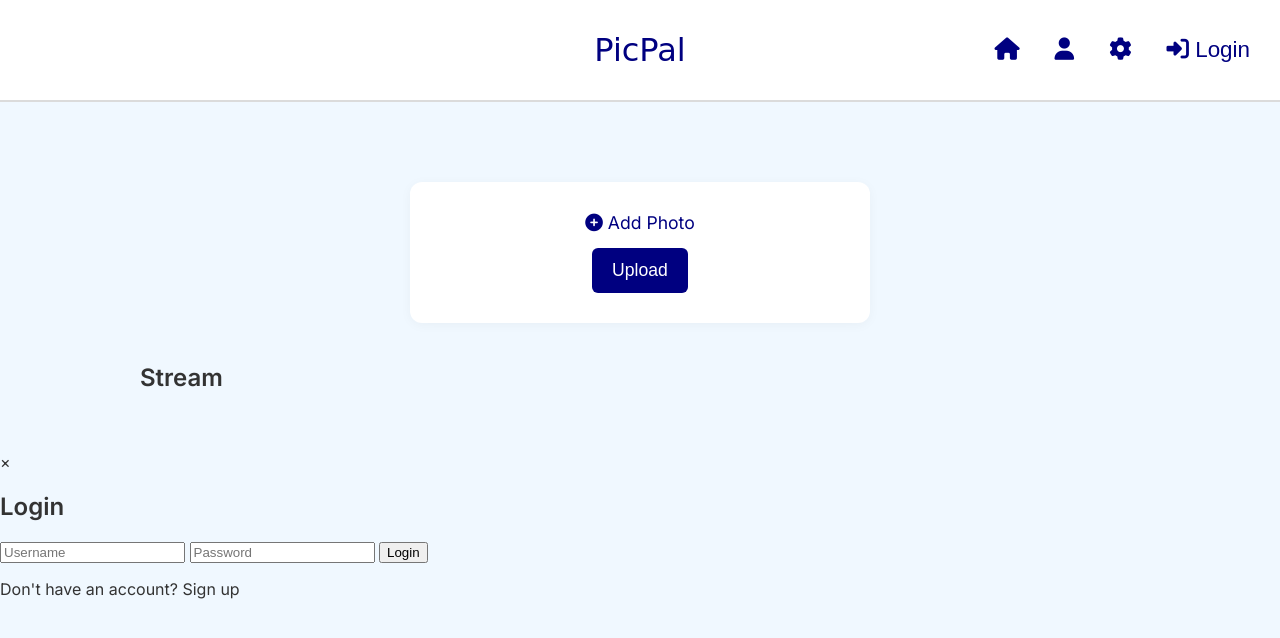
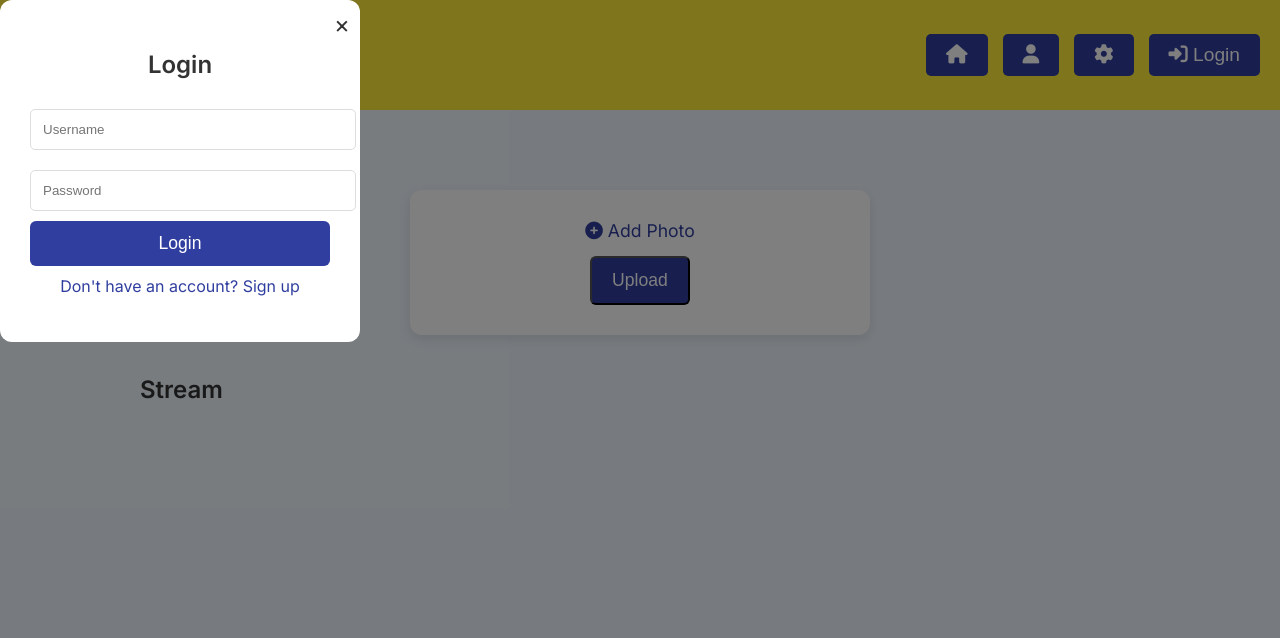
Before and after one commit to Shaanpat16/PicPal, a website: page views/index.html in a window 1280 px wide. Both pictures are taken after a click on the button "Login". Drawn offline with Linux system fonts and the light colour scheme; no server answers.

Commit message:
Update styles.css

```diff
--- a/public/css/styles.css
+++ b/public/css/styles.css
@@ -1,18 +1,19 @@
+/* Global Styles */
 body {
   font-family: 'Inter', sans-serif;
   margin: 0;
   padding: 0;
-  background-color: #f0f8ff;
+  background-color: #f0f8ff; /* Light baby blue */
   color: #333;
 }
 
+/* Header Styles */
 header {
-  background-color: #ffffff;
-  border-bottom: 2px solid #dbdbdb;
-  padding: 15px 20px;
+  background-color: #ffeb3b; /* Bright yellow for the header */
+  padding: 20px;
   display: flex;
+  justify-content: space-between;
   align-items: center;
-  justify-content: center;
   position: sticky;
   top: 0;
   z-index: 10;
@@ -22,37 +23,38 @@ header {
 .logo {
   font-family: 'Pacifico', cursive;
   font-size: 2rem;
-  color: #000080;
+  color: #303f9f; /* Navy blue for logo */
+  padding: 10px;
 }
 
 nav {
   display: flex;
   gap: 15px;
-  position: absolute;
-  right: 20px;
 }
 
 nav button {
-  background: none;
+  background-color: #303f9f; /* Navy blue buttons */
+  color: white;
+  font-size: 1.2rem;
+  padding: 10px 20px;
   border: none;
-  color: #000080;
-  font-size: 1.4rem;
-  padding: 10px;
+  border-radius: 5px;
   cursor: pointer;
-  border-radius: 5px;
   transition: background-color 0.3s;
 }
 
 nav button:hover {
-  background-color: #e0e0e0;
+  background-color: #1e3a8a; /* Darker blue on hover */
 }
 
+/* Main Layout */
 main {
   padding: 40px 20px;
   max-width: 1000px;
   margin: 0 auto;
 }
 
+/* Upload Section */
 #uploadSection {
   margin: 40px auto;
   text-align: center;
@@ -60,13 +62,13 @@ main {
   background-color: white;
   padding: 30px;
   border-radius: 12px;
-  box-shadow: 0 2px 12px rgba(0, 0, 0, 0.04);
+  box-shadow: 0 4px 12px rgba(0, 0, 0, 0.1);
 }
 
 .upload-label {
   display: block;
   font-size: 1.1rem;
-  color: #000080;
+  color: #303f9f; /* Navy blue */
   margin-bottom: 15px;
   cursor: pointer;
 }
@@ -76,9 +78,8 @@ input[type="file"] {
 }
 
 #uploadBtn {
-  background-color: #000080;
+  background-color: #303f9f;
   color: white;
-  border: none;
   padding: 12px 20px;
   font-size: 1.1rem;
   border-radius: 6px;
@@ -87,9 +88,10 @@ input[type="file"] {
 }
 
 #uploadBtn:hover {
-  background-color: #004085;
+  background-color: #1e3a8a; /* Darker blue on hover */
 }
 
+/* Photo Grid */
 .photo-grid {
   display: grid;
   grid-template-columns: repeat(auto-fill, minmax(250px, 1fr));
@@ -97,37 +99,117 @@ input[type="file"] {
   margin-top: 20px;
 }
 
+/* Image Card */
 .imageCard {
   background-color: white;
-  border-radius: 10px;
-  padding: 15px;
-  box-shadow: 0 2px 8px rgba(0, 0, 0, 0.1);
+  border-radius: 12px;
+  padding: 20px;
+  box-shadow: 0 4px 10px rgba(0, 0, 0, 0.1);
+  transition: transform 0.3s;
+}
+
+.imageCard:hover {
+  transform: scale(1.05); /* Slight zoom effect on hover */
 }
 
 .imageCard img {
   width: 100%;
   height: auto;
-  border-radius: 8px;
+  border-radius: 10px;
 }
 
+/* User info */
 .username {
   font-weight: 600;
   margin-top: 10px;
+  font-size: 1rem;
+  color: #303f9f;
 }
 
+/* Buttons in Image Cards */
 .deleteBtn,
 .likeBtn {
   margin-top: 10px;
   padding: 6px 12px;
-  font-size: 0.9rem;
+  font-size: 1rem;
   border: none;
-  background-color: #4caf50;
-  color: white;
+  border-radius: 5px;
   cursor: pointer;
   transition: background-color 0.3s;
 }
 
+.deleteBtn {
+  background-color: #ed4956; /* Red for delete button */
+  color: white;
+}
+
+.likeBtn {
+  background-color: #4caf50; /* Green for like button */
+  color: white;
+}
+
 .deleteBtn:hover,
 .likeBtn:hover {
-  background-color: #45a049;
+  background-color: #45a049; /* Darker colors on hover */
 }
+
+/* Modal Styles */
+.modal {
+  display: none;
+  position: fixed;
+  z-index: 100;
+  left: 0;
+  top: 0;
+  width: 100%;
+  height: 100%;
+  background-color: rgba(0, 0, 0, 0.5);
+  align-items: center;
+  justify-content: center;
+}
+
+.modal-content {
+  background-color: white;
+  padding: 30px;
+  border-radius: 12px;
+  width: 300px;
+  text-align: center;
+  position: relative;
+}
+
+.close {
+  position: absolute;
+  top: 10px;
+  right: 10px;
+  font-size: 24px;
+  cursor: pointer;
+}
+
+input[type="text"],
+input[type="password"] {
+  width: 100%;
+  padding: 12px;
+  margin: 10px 0;
+  border: 1px solid #ddd;
+  border-radius: 5px;
+}
+
+#authActionBtn {
+  background-color: #303f9f;
+  color: white;
+  border: none;
+  padding: 12px 20px;
+  font-size: 1.1rem;
+  border-radius: 6px;
+  cursor: pointer;
+  width: 100%;
+}
+
+#authActionBtn:hover {
+  background-color: #1e3a8a; /* Darker blue on hover */
+}
+
+#toggleAuth {
+  margin-top: 10px;
+  color: #303f9f;
+  cursor: pointer;
+}
```
